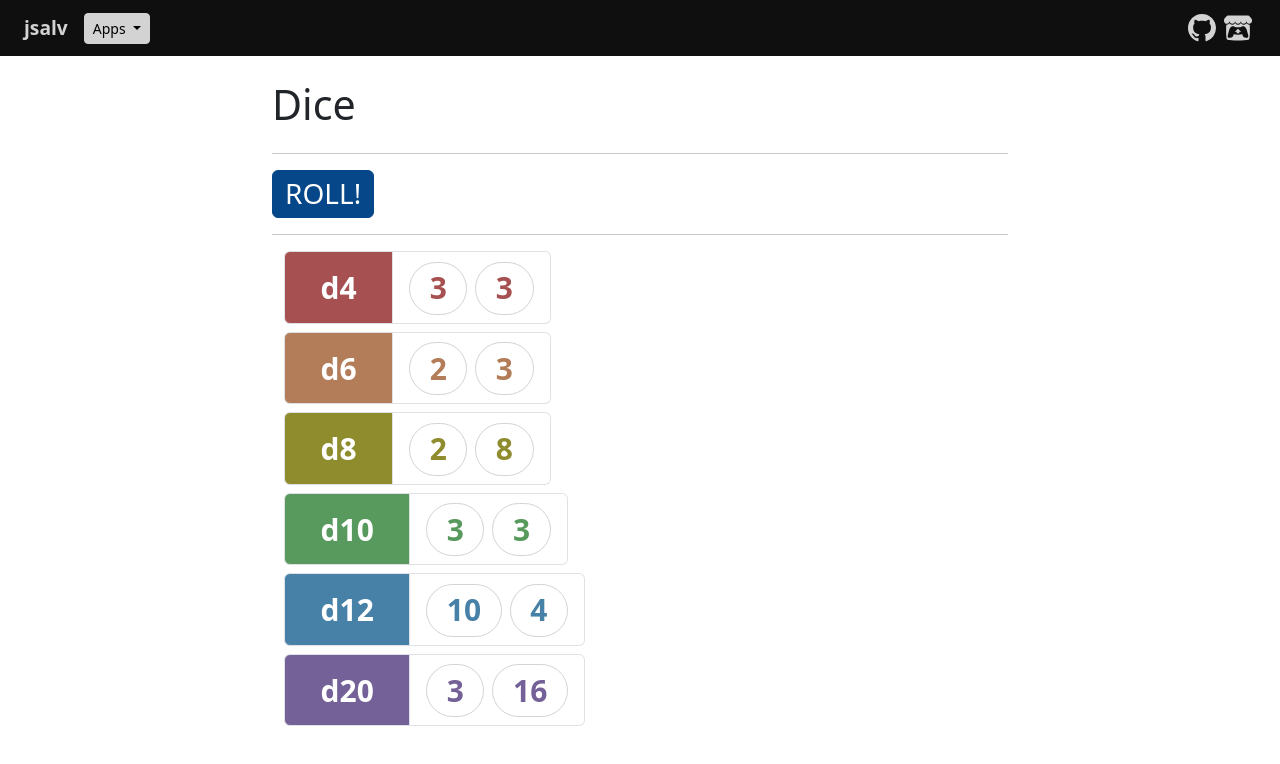
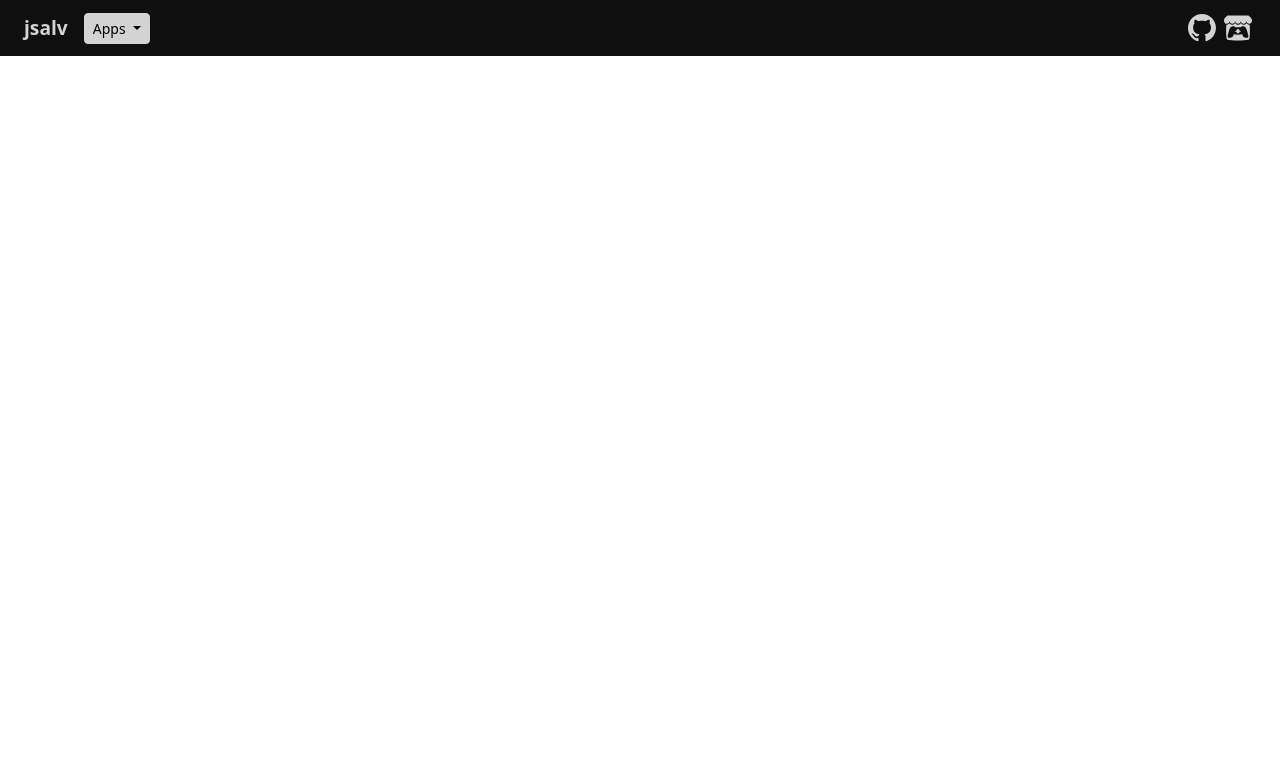
Before and after one commit to jsal13/jsal13.github.io, a Vue app: page /#/dice in a window 1280 px wide. Shown: the top 764 px of the page. Built offline with nearby package versions, Linux system fonts and the light colour scheme.

Commit message:
chore: removes dice;

```diff
--- a/src/components/apps/dice/DiceCard.vue
+++ /dev/null
@@ -1,36 +0,0 @@
-<script setup>
-import { onMounted, ref } from 'vue'
-
-const props = defineProps({ sides: Number });
-
-import SingleDie from "/src/components/apps/dice/SingleDie.vue"
-
-const dieA = ref(null)
-const dieB = ref(null)
-
-function RollAll() {
-  dieA.value.Roll()
-  dieB.value.Roll()
-}
-
-defineExpose({
-  RollAll
-})
-
-</script>
-
-<template>
-  <div class="dice-card">
-    <ul :class="'list-group d-inline-flex list-group-horizontal d' + sides.toString()">
-      <li :class="'list-group-item d' + props.sides.toString() + '-bg'">
-        <span class="display-6">
-          <span class="badge rounded-pill">d{{ props.sides.toString() }}</span>
-        </span>
-      </li>
-      <li class="list-group-item d-inline-flex">
-        <SingleDie ref="dieA" class="me-2" :sides="sides" />
-        <SingleDie ref="dieB" :sides="sides" />
-      </li>
-    </ul>
-  </div>
-</template>
--- a/src/components/apps/dice/DiceRoller.vue
+++ /dev/null
@@ -1,45 +0,0 @@
-<script setup>
-import { onMounted, ref } from 'vue'
-import DiceCard from '/src/components/apps/dice/DiceCard.vue'
-
-const d4 = ref(null)
-const d6 = ref(null)
-const d8 = ref(null)
-const d10 = ref(null)
-const d12 = ref(null)
-const d20 = ref(null)
-
-function RollAll() {
-  // Rolls all die.
-  d4.value.RollAll()
-  d6.value.RollAll()
-  d8.value.RollAll()
-  d10.value.RollAll()
-  d12.value.RollAll()
-  d20.value.RollAll()
-}
-
-onMounted(() => {
-  RollAll()
-})
-</script>
-
-<template>
-  <div class="dice-roller">
-    <h1 class="mb-4">Dice</h1>
-    <hr />
-    <button type="button" class="btn btn-primary" @click="RollAll()">
-      <span class="h3">ROLL!</span>
-    </button>
-    <hr />
-
-    <div class="container d-flex-column">
-      <DiceCard ref="d4" class="mb-2" :sides="4" />
-      <DiceCard ref="d6" class="mb-2" :sides="6" />
-      <DiceCard ref="d8" class="mb-2" :sides="8" />
-      <DiceCard ref="d10" class="mb-2" :sides="10" />
-      <DiceCard ref="d12" class="mb-2" :sides="12" />
-      <DiceCard ref="d20" class="mb-2" :sides="20" />
-    </div>
-  </div>
-</template>
--- a/src/components/apps/dice/SingleDie.vue
+++ /dev/null
@@ -1,29 +0,0 @@
-<script setup>
-import { onMounted, ref } from 'vue'
-
-const props = defineProps({ sides: Number });
-const val = ref(1)
-
-function Roll() {
-  // The maximum is exclusive and the minimum is inclusive
-  val.value = Math.floor((Math.random() * props.sides) + 1);
-}
-
-onMounted(() => { Roll() })
-
-defineExpose({
-  Roll, val
-})
-
-</script>
-
-<template>
-  <div class="single-die">
-    <!-- BOOTSTRAP 5: Badges scale to match the size of the immediate parent element by using relative font sizing and em units. Hence the outer span. -->
-    <span class="display-6">
-      <span :class="'badge rounded-pill die-badge d' + props.sides.toString()">
-        {{ val }}
-      </span>
-    </span>
-  </div>
-</template>
--- a/src/components/home/HomePage.vue
+++ b/src/components/home/HomePage.vue
@@ -20,7 +20,6 @@ const appsListData = ref({
     `<a href="#/bass-practice">Bass Practice</a>: Gives a random practice routine for bass guitar.`,
     `<a href="#/vocal-practice">Vocal Practice</a>: Gives a random practice routine for vocal lessons.`,
     `<a href="#/dance-practice">Dance Practice</a>: Gives a random practice routine for misc dance lessons.`,
-    `<a href="#/dice">Dice Roller</a>: Roll some dice.  I need to roll dice a lot.`
   ]
 })
 
--- a/src/components/navigation/NaviBar.vue
+++ b/src/components/navigation/NaviBar.vue
@@ -37,9 +37,6 @@ import NaviBarIcons from '/src/components/navigation/NaviBarIcons.vue'
             <li class="app-dropdown-item">
               <RouterLink to="/dance-practice">Dance Practice</RouterLink>
             </li>
-            <li class="app-dropdown-item">
-              <RouterLink to="/dice">Dice Roller</RouterLink>
-            </li>
           </ul>
         </div>
       </div>
--- a/src/router/index.js
+++ b/src/router/index.js
@@ -7,7 +7,6 @@ import FacialExpressionsView from '/src/views/FacialExpressionsView.vue'
 import BassPracticeView from '/src/views/BassPracticeView.vue'
 import VocalPracticeView from '/src/views/VocalPracticeView.vue'
 import DancePracticeView from '/src/views/DancePracticeView.vue'
-import DiceRollerView from '/src/views/DiceRollerView.vue'
 
 
 const router = createRouter({
@@ -47,11 +46,6 @@ const router = createRouter({
       path: '/dance-practice',
       name: 'dancepractice',
       component: DancePracticeView
-    },
-    {
-      path: '/dice',
-      name: 'diceroller',
-      component: DiceRollerView
     }
   ]
 })
--- a/src/views/DiceRollerView.vue
+++ /dev/null
@@ -1,9 +0,0 @@
-<script setup>
-import DiceRoller from '/src/components/apps/dice/DiceRoller.vue'
-</script>
-
-<template>
-  <main>
-    <DiceRoller />
-  </main>
-</template>
```
